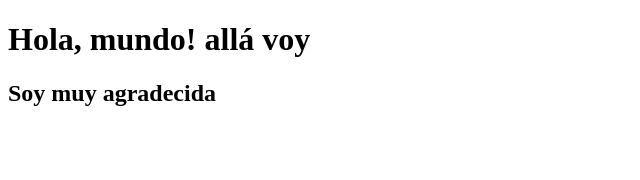
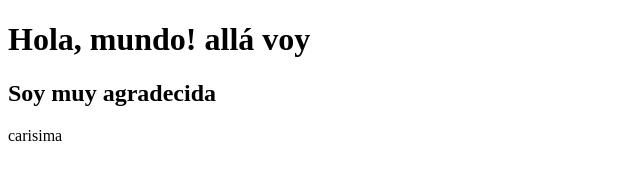
Before and after one commit to caromartin92/PortfolioFrontEnd, a plain HTML site: page Index.html in a window 1280 px wide. Shown: the full height of the page, 0-640 px from the left. Drawn offline with Linux system fonts and the light colour scheme.

Commit message:
Update Index.html

```diff
--- a/Index.html
+++ b/Index.html
@@ -4,6 +4,7 @@
     <body>
       <h1> Hola, mundo! allá voy </h1>
       <h2> Soy muy agradecida </h2>
+      <p> carisima </p>
     </body>
   </head>
 </html>
```
